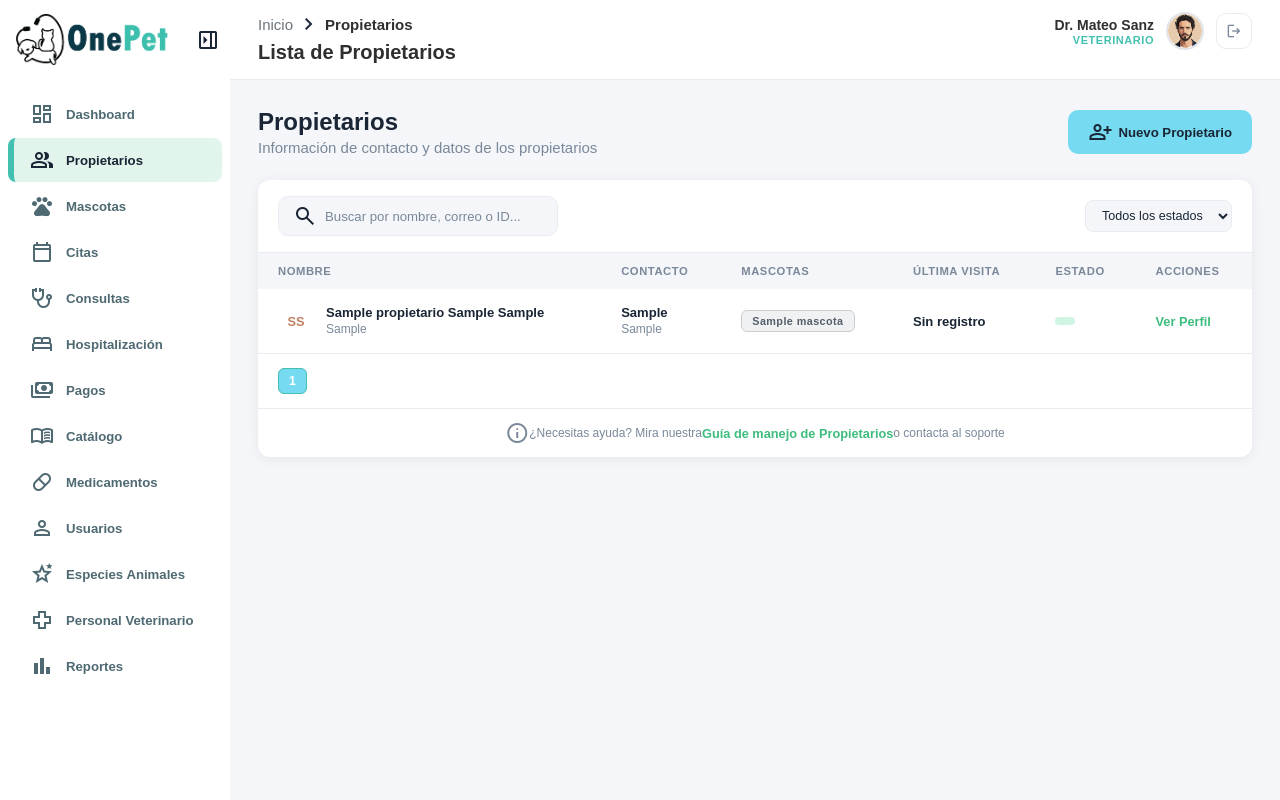
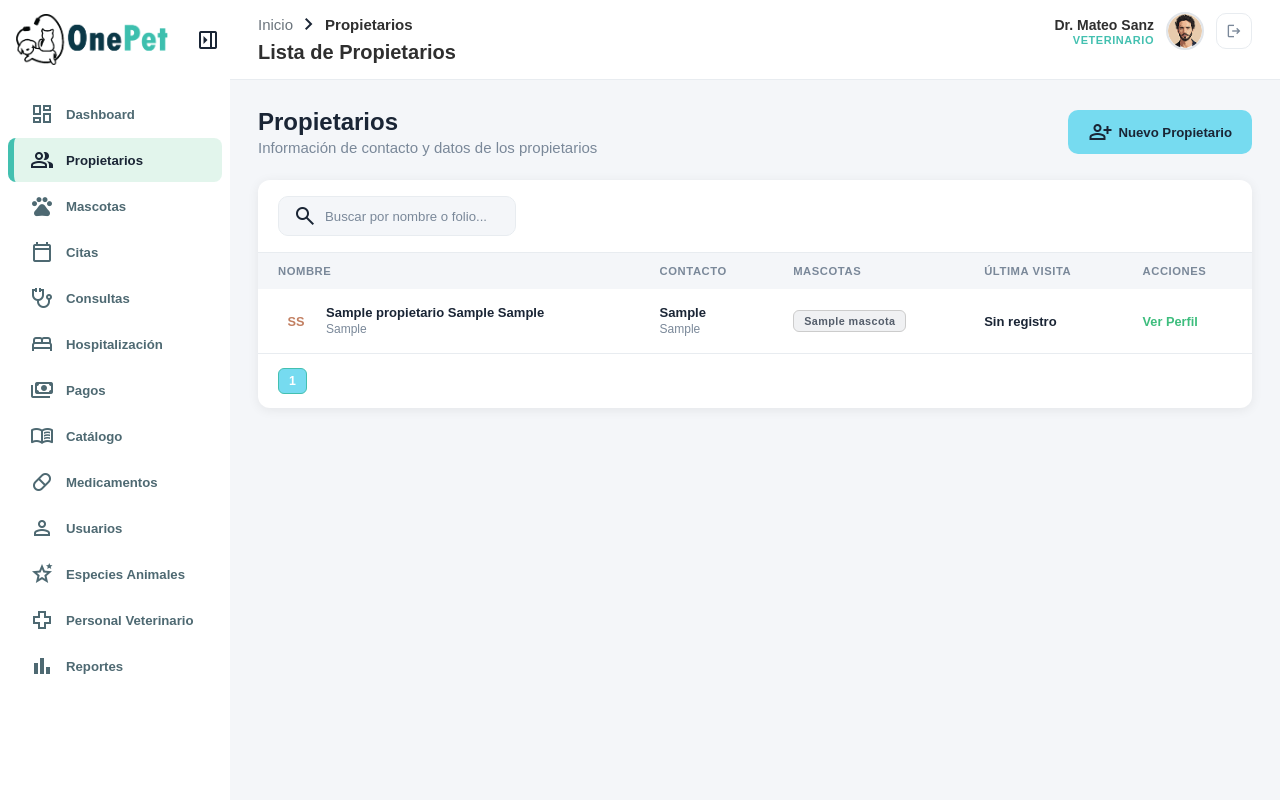
Before and after one commit to araceliimarcoos/OnePet, a Django app: page /propietarios/ in a window 1280 px wide. Run offline with Django 5.2, Linux system fonts and the light colour scheme; a user stored in the database is signed in; tables that the repository leaves empty hold one stand-in row (values such as "Sample post").

Commit message:
Eliminacion de estados y filtracion por el mismo

```diff
--- a/web/static/core/js/propietarios.js
+++ b/web/static/core/js/propietarios.js
@@ -33,24 +33,6 @@ btnLimpiar.addEventListener('click', () => {
     folioInput.value = folio;       // restaurar folio
 });
 
-// ── Filtro búsqueda en tabla ──
-document.getElementById('propietarioSearch').addEventListener('input', filtrar);
-document.getElementById('filterEstadoProp').addEventListener('change', filtrar);
-
-function filtrar() {
-    const q      = document.getElementById('propietarioSearch').value.toLowerCase();
-    const estado = document.getElementById('filterEstadoProp').value;
-
-    document.querySelectorAll('#propietariosBody tr').forEach(row => {
-        const texto    = row.textContent.toLowerCase();
-        const rowEst   = row.dataset.estado || '';
-
-        const okTexto  = texto.includes(q);
-        const okEstado = !estado || rowEst === estado;
-
-        row.style.display = (okTexto && okEstado) ? '' : 'none';
-    });
-}
 
 // ── Enviar formulario a Django ──
 form.addEventListener('submit', async e => {
--- a/web/templates/propietarios/propietarios_lista.html
+++ b/web/templates/propietarios/propietarios_lista.html
@@ -129,17 +129,17 @@
     <!-- ===== TABLA ===== -->
     <div class="card">
         <div class="filters-bar">
-            <div class="search-box">
-                <span class="material-symbols-outlined">search</span>
-                <input type="text" id="propietarioSearch" placeholder="Buscar por nombre, correo o ID...">
-            </div>
-            <div class="filters-right">
-                <select class="filter-select" id="filterEstadoProp">
-                    <option value="">Todos los estados</option>
-                    <option value="ACTIVO">Activo</option>
-                    <option value="INACTIVO">Inactivo</option>
-                </select>
-            </div>
+            <form method="GET">
+                <div class="search-box">
+                    <span class="material-symbols-outlined">search</span>
+                    <input
+                        type="text"
+                        name="q"
+                        value="{{ query|default:'' }}"
+                        placeholder="Buscar por nombre o folio..."
+                    >
+                </div>
+            </form>
         </div>
 
         <div class="table-wrapper">
@@ -150,7 +150,6 @@
                         <th>CONTACTO</th>
                         <th>MASCOTAS</th>
                         <th>ÚLTIMA VISITA</th>
-                        <th>ESTADO</th>
                         <th>ACCIONES</th>
                     </tr>
                 </thead>
@@ -213,17 +212,6 @@
                             <strong>Sin registro</strong>
                         </td>
 
-                        <!-- 🟢 ESTADO -->
-                        <td>
-                            {% if propietario.usuario %}
-                                <span class="badge confirmed">
-                                    {{ propietario.usuario.estado.nombre }}
-                                </span>
-                            {% else %}
-                                <span class="badge">Sin usuario</span>
-                            {% endif %}
-                        </td>
-
                         <!-- ACCIONES -->
                         <td>
                             <a href="#" class="link-green">Ver Perfil</a>
@@ -254,13 +242,6 @@
                 {% endif %}
 
             </div>
-        </div>
-
-        <div class="table-help">
-            <span class="material-symbols-outlined">info</span>
-            ¿Necesitas ayuda? Mira nuestra
-            <a href="#" class="link-green">Guía de manejo de Propietarios</a>
-            o contacta al soporte
         </div>
 
     </div>
--- a/web/views.py
+++ b/web/views.py
@@ -76,12 +76,21 @@ def detalles_mascota(request):
 @login_required
 def propietarios(request):
 
-    propietarios_list = Propietario.objects.select_related(
-        'usuario__estado'   # 🔥 trae estado en una sola consulta
-    ).prefetch_related(
-        'telefono_set',     # 🔥 teléfonos
-        'mascota_set'       # 🔥 mascotas
+    query = request.GET.get('q')
+
+    propietarios_list = Propietario.objects.prefetch_related(
+        'telefono_set',
+        'mascota_set'
     )
+
+    # FILTRO
+    if query:
+        propietarios_list = propietarios_list.filter(
+            Q(nombrepila__icontains=query) |
+            Q(primerapellido__icontains=query) |
+            Q(segundoapellido__icontains=query) |
+            Q(folio__icontains=query)
+        )
 
     paginator = Paginator(propietarios_list, 15)
     page_number = request.GET.get('page')
@@ -90,7 +99,8 @@ def propietarios(request):
     contexto = {
         'seccion_activa': 'propietarios',
         'propietarios': propietarios,
-        'total_conteo': paginator.count
+        'total_conteo': paginator.count,
+        'query': query
     }
 
     return render(request, 'propietarios/propietarios_lista.html', contexto)
```
